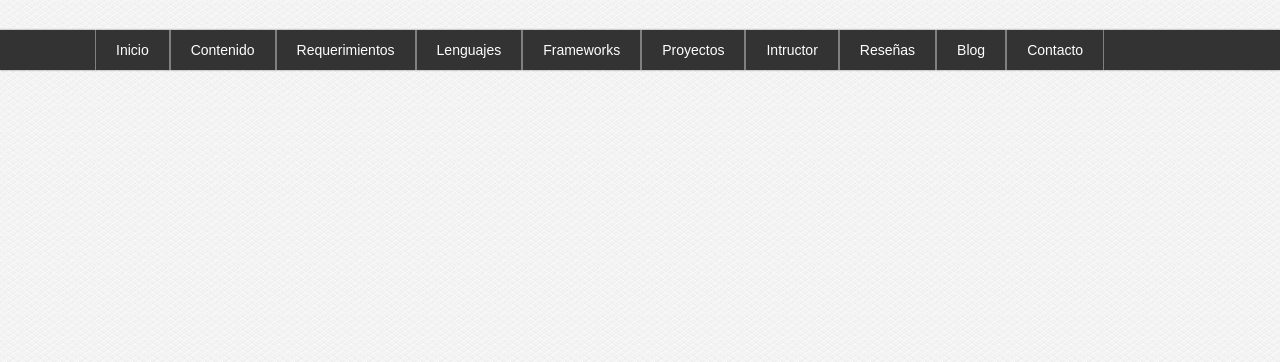
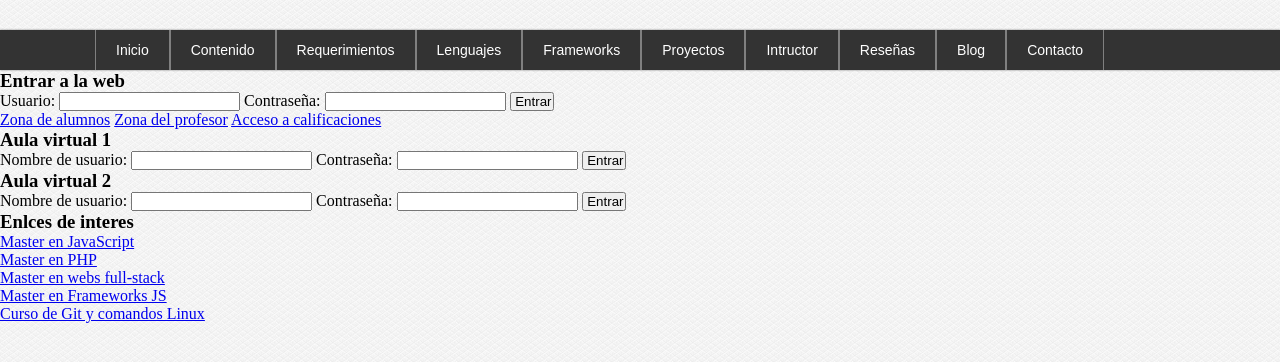
Before and after one commit to Andrea-Escobar-Curity/Master-en-CSS, a plain HTML site: page maquetacion-1/index.html in a window 1280 px wide. Shown: the part 220-582 px from the top of the page. Drawn offline with Linux system fonts and the light colour scheme.

Commit message:
barra lateral html y css

```diff
--- a/maquetacion-1/index.html
+++ b/maquetacion-1/index.html
@@ -1,16 +1,18 @@
 <!DOCTYPE html>
 <html lang="es">
+
 <head>
     <meta charset="UTF-8">
     <title>Master en CSS</title>
-    <link rel="icon" type="image/x-icon" href="img/recursos-maquetacion-1-master-css-victor-robles/img/logo.png"/>
+    <link rel="icon" type="image/x-icon" href="img/recursos-maquetacion-1-master-css-victor-robles/img/logo.png" />
     <link rel="stylesheet" type="text/css" href="css/styles.css" />
 </head>
+
 <body>
     <!--inicio de la cabecera-->
     <header id="header">
         <div id="logotipo">
-            <img src="img/recursos-maquetacion-1-master-css-victor-robles/img/logo.png" alt="Logotipo de la web"/>
+            <img src="img/recursos-maquetacion-1-master-css-victor-robles/img/logo.png" alt="Logotipo de la web" />
         </div>
 
         <h1>
@@ -75,7 +77,96 @@
         </ul>
     </nav>
     <!--Menu de navegacion-->
+    <!--fin del menu-->
+    <!--Inicio del contenido central-->
+    <div id="content">
 
-    <!--fin del menu-->
+
+
+        <!--Inicio dela barra lateral-->
+        <aside id="aside">
+            <div class="widget" id="login">
+                <h3> Entrar a la web</h3>
+                <form>
+                    <label> Usuario:</label>
+                    <input type="text" />
+
+                    <label> Contraseña:</label>
+                    <input type="password" />
+
+                    <input type="submit" value=" Entrar" />
+                </form>
+                <a href="#">Zona de alumnos</a>
+                <a href="#"> Zona del profesor</a>
+                <a href="#"> Acceso a calificaciones</a>
+            </div>
+
+            <div class="widget" id="login">
+                <h3> Aula virtual 1</h3>
+                <form>
+                    <label> Nombre de usuario:</label>
+                    <input type="text" />
+
+                    <label> Contraseña:</label>
+                    <input type="password" />
+
+                    <input type="submit" value=" Entrar" />
+                </form>
+            </div>
+
+            <div class="widget" id="login">
+                <h3> Aula virtual 2</h3>
+                <form>
+                    <label> Nombre de usuario:</label>
+                    <input type="text" />
+
+                    <label> Contraseña:</label>
+                    <input type="password" />
+
+                    <input type="submit" value=" Entrar" />
+                </form>
+            </div>
+
+            <div class="widget" id="login">
+                <h3> Enlces de interes</h3>
+                <ul>
+                    <li>
+                        <a href="https://victorroblesweb.es/academy">
+                            Master en JavaScript
+                        </a>
+                    </li>
+                    <li>
+                        <a href="https://victorroblesweb.es/academy">
+                            Master en PHP
+                        </a>
+                    </li>
+                    <li>
+                        <a href="https://victorroblesweb.es/academy">
+                            Master en webs full-stack
+                        </a>
+                    </li>
+                    <li>
+                        <a href="https://victorroblesweb.es/academy">
+                            Master en Frameworks JS
+                        </a>
+                    </li>
+                    <li>
+                        <a href="https://victorroblesweb.es/academy">
+                            Curso de Git y comandos Linux
+                        </a>
+                    </li>
+                </ul>
+            </div>
+
+
+
+        </aside>
+
+        <!--Fin de la barra lateral-->
+
+    </div>
+
+    <!--Fin del contenido central-->
 </body>
+
 </html>
```
Lines whose indentation alone changed are shown as unchanged.
